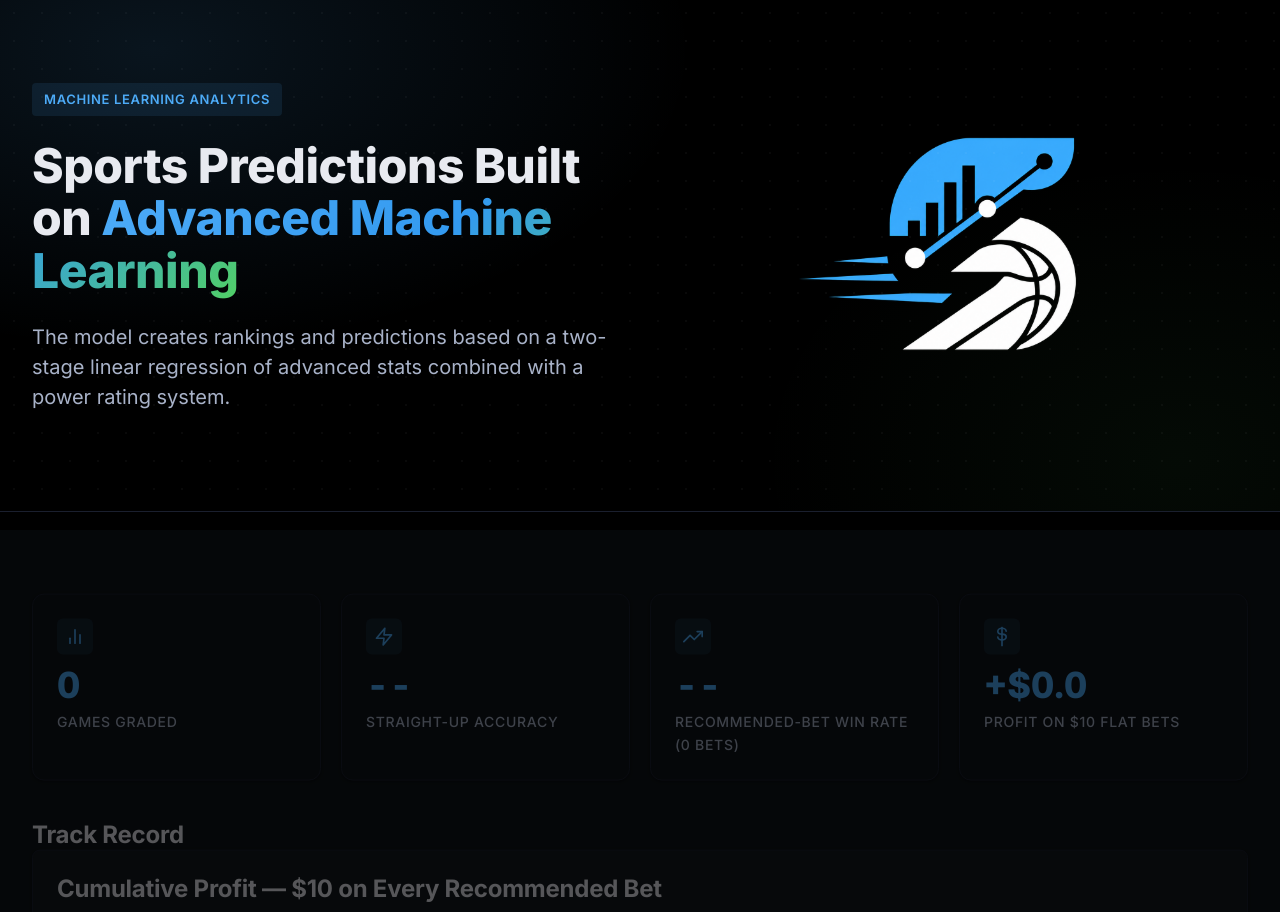
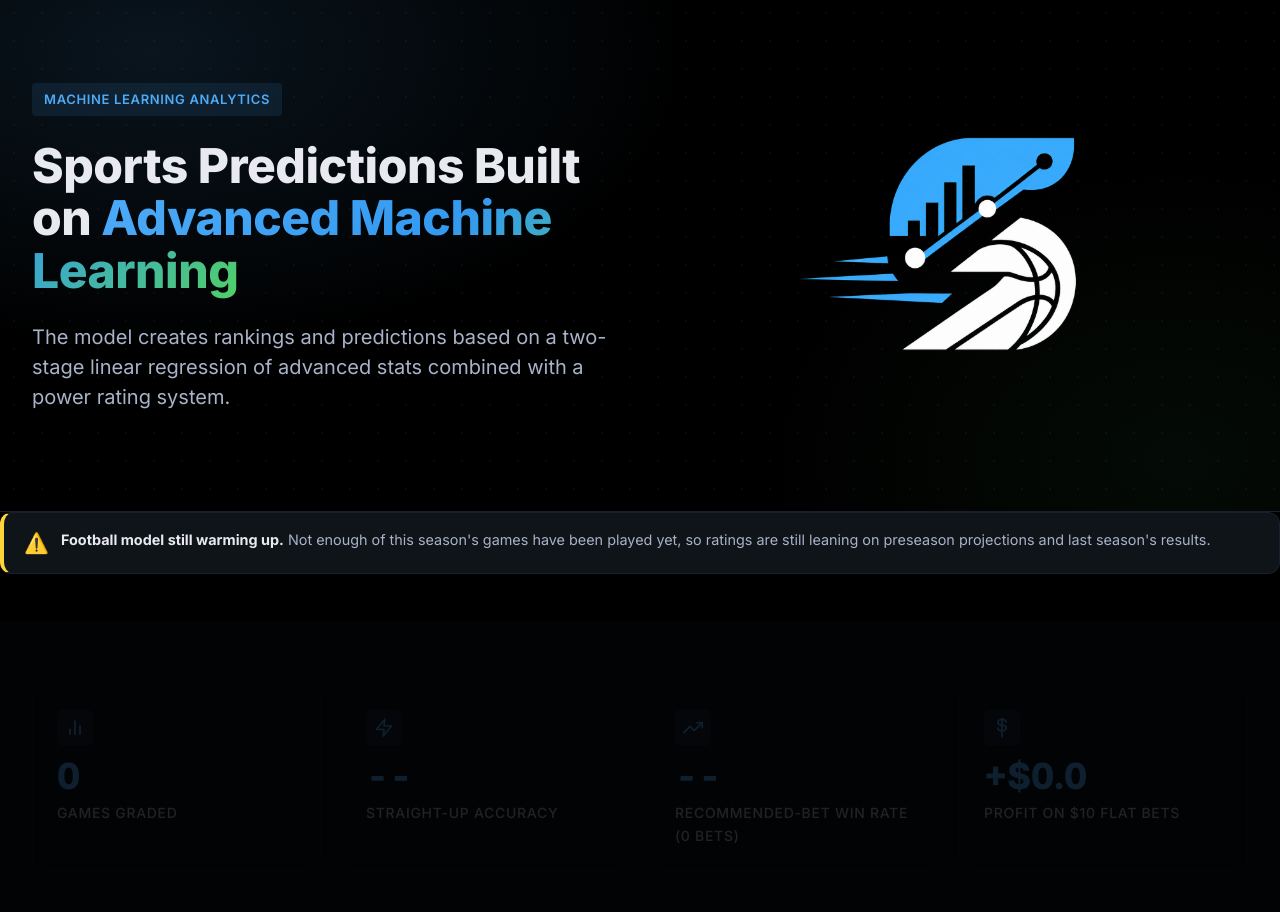
Before and after one commit to bradyrpeterson/Combined-Sports-Analytics, a Flask app: page / in a window 1280 px wide. Shown: the part 111-1023 px from the top of the page. Run offline with Flask 3, Linux system fonts and the light colour scheme; data that the repository does not hold is empty; parts of the project's set-up code (start-up, migrations or seed data) failed here and were passed over.

Commit message:
Added message about model being different then usual for first few weeks of the season

```diff
--- a/app.py
+++ b/app.py
@@ -242,7 +242,8 @@ def index():
                              overall_record=overall_record,
                              football_record=football_record,
                              basketball_record=basketball_record,
-                             highlights=MODEL_HIGHLIGHTS)
+                             highlights=MODEL_HIGHLIGHTS,
+                             football_model_fully_trained=football_predictor.model_fully_trained)
     except Exception as e:
         print(f"Error loading index: {e}")
         import traceback
@@ -259,7 +260,8 @@ def index():
                              overall_record=empty_record,
                              football_record=dict(empty_record),
                              basketball_record=dict(empty_record),
-                             highlights=MODEL_HIGHLIGHTS)
+                             highlights=MODEL_HIGHLIGHTS,
+                             football_model_fully_trained=getattr(football_predictor, 'model_fully_trained', True) if FOOTBALL_AVAILABLE else True)
 
 @app.route("/football")
 @login_required
@@ -319,7 +321,9 @@ def football():
                              selected_week=week,
                              conferences=conferences,
                              selected_conference=conference,
-                             team_logos=football_logos)
+                             team_logos=football_logos,
+                             model_fully_trained=football_predictor.model_fully_trained,
+                             weeks_completed=football_predictor.weeks_completed)
     except Exception as e:
         print(f"Error loading football: {e}")
         import traceback
@@ -329,7 +333,9 @@ def football():
                              conferences=football_conferences,
                              selected_week=str(football_predictor.next_week) if FOOTBALL_AVAILABLE else "1",
                              selected_conference="All",
-                             team_logos=football_logos)
+                             team_logos=football_logos,
+                             model_fully_trained=getattr(football_predictor, 'model_fully_trained', True) if FOOTBALL_AVAILABLE else True,
+                             weeks_completed=getattr(football_predictor, 'weeks_completed', 0) if FOOTBALL_AVAILABLE else 0)
 
 @app.route("/basketball")
 @login_required
--- a/football/predictor.py
+++ b/football/predictor.py
@@ -333,6 +333,13 @@ def train_prediction_model():
 # Train the prediction model when predictor loads
 prediction_model = train_prediction_model()
 
+#How many weeks of this season's own games we want in hand before trusting
+#predictions enough to count them toward the tracked recommended record --
+#below this, ratings are still mostly the preseason SP+/last-year prior
+#(see PRIOR_DECAY_K above), not this season's actual results.
+MODEL_FULLY_TRAINED_MIN_WEEKS = 4
+model_fully_trained = weeks_completed >= MODEL_FULLY_TRAINED_MIN_WEEKS and prediction_model is not None
+
 #Prediciton function
 def predict_game(home, away, neutral_site=False):
     rating_diff = ratings[home] - ratings[away]
@@ -505,6 +512,17 @@ def get_upcoming_predictions(week=None,conference=None):
                 betting_margin = -betting_spread
                 spread_diff = round(margin - betting_margin, 1)
 
+            # While the model is still mostly running on the preseason prior
+            # (not enough of this season's own games yet -- see
+            # model_fully_trained above), don't let these picks count toward
+            # the tracked recommended record. tracking.py only counts a
+            # snapshotted pick as "recommended" when edge_class is set, so
+            # forcing it to None here is what keeps it out of that tally --
+            # the game still shows on the page with its edge highlighted,
+            # it just isn't graded.
+            if not model_fully_trained:
+                edge_class = None
+
             game_date = pd.to_datetime(game.get("startDate"), utc=True, errors="coerce")
             game_date_et = game_date.tz_convert("America/New_York") if pd.notna(game_date) else None
             is_tbd = bool(game.get("startTimeTBD", False))
--- a/static/style.css
+++ b/static/style.css
@@ -2752,6 +2752,35 @@ a {
     font-size: 0.875rem;
 }
 
+/* Model-not-fully-trained notice */
+.model-training-notice {
+    background: var(--bg-secondary);
+    border: 1px solid var(--border-color);
+    border-left: 4px solid var(--accent-yellow);
+    border-radius: var(--radius-lg);
+    padding: 1rem 1.25rem;
+    margin-bottom: 1.5rem;
+    display: flex;
+    gap: 0.75rem;
+    align-items: flex-start;
+}
+
+.model-training-notice-icon {
+    flex-shrink: 0;
+    font-size: 1.25rem;
+    line-height: 1.4;
+}
+
+.model-training-notice-text {
+    color: var(--text-secondary);
+    font-size: 0.9rem;
+    line-height: 1.5;
+}
+
+.model-training-notice-text strong {
+    color: var(--text-primary);
+}
+
 /* Mobile responsive */
 @media (max-width: 768px) {
     .predictions-table {
--- a/templates/index.html
+++ b/templates/index.html
@@ -64,6 +64,17 @@
             </div>
         </div>
     </section>
+
+    {% if not football_model_fully_trained %}
+    <div class="preview-content">
+        <div class="model-training-notice">
+            <span class="model-training-notice-icon">⚠️</span>
+            <div class="model-training-notice-text">
+                <strong>Football model still warming up.</strong> Not enough of this season's games have been played yet, so ratings are still leaning on preseason projections and last season's results.
+            </div>
+        </div>
+    </div>
+    {% endif %}
 
     <section id="track-record" class="preview-section">
         <div class="preview-content">
```
Also changed, not shown: templates/football.html (+8 -0 lines).
